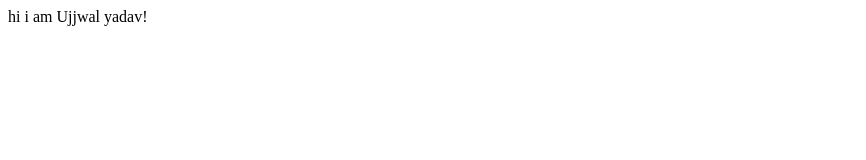
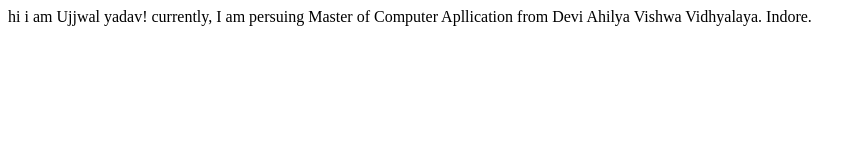
Before and after one commit to ujv123/student_name_site, a plain HTML site: page index.html in a window 1280 px wide. Shown: the whole page, without its empty margins (0-866 px from the left). Drawn offline with Linux system fonts and the light colour scheme.

Commit message:
DOCS: updated info

```diff
--- a/index.html
+++ b/index.html
@@ -8,5 +8,6 @@
 </head>
 <body>
     hi i am Ujjwal yadav!
+ currently, I am persuing Master of Computer Apllication from Devi Ahilya Vishwa Vidhyalaya. Indore.
 </body>
 </html>
```
